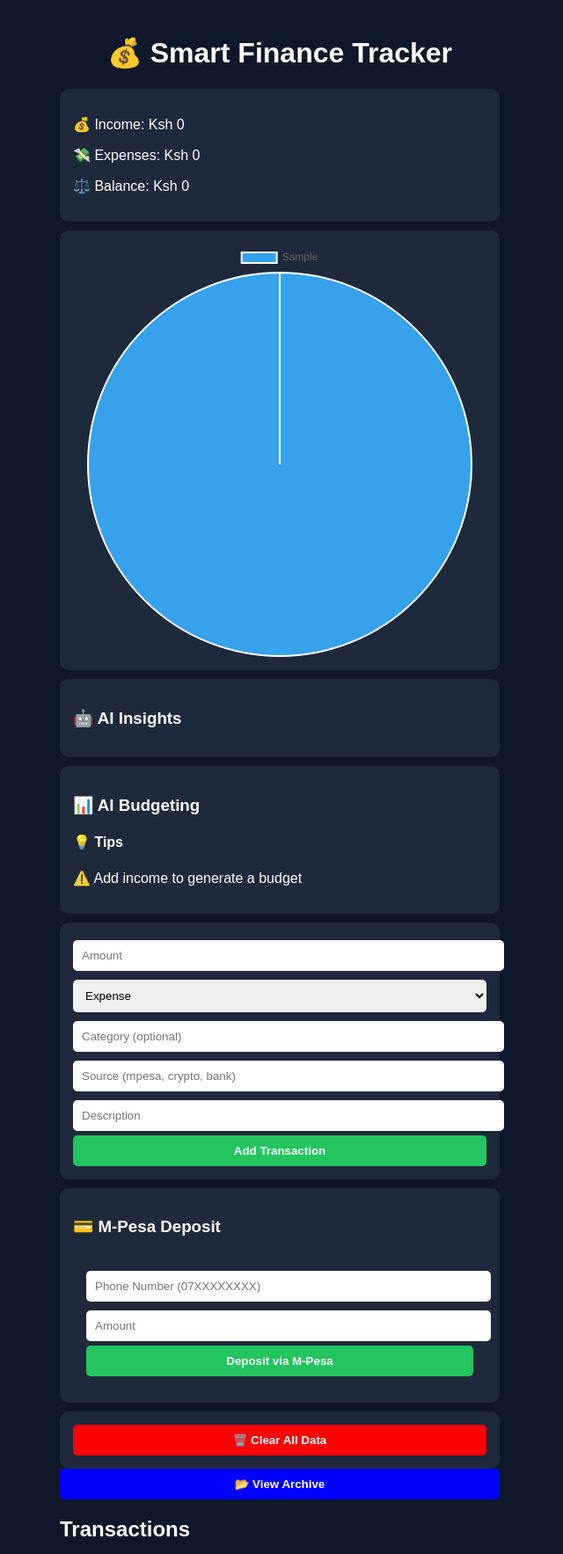
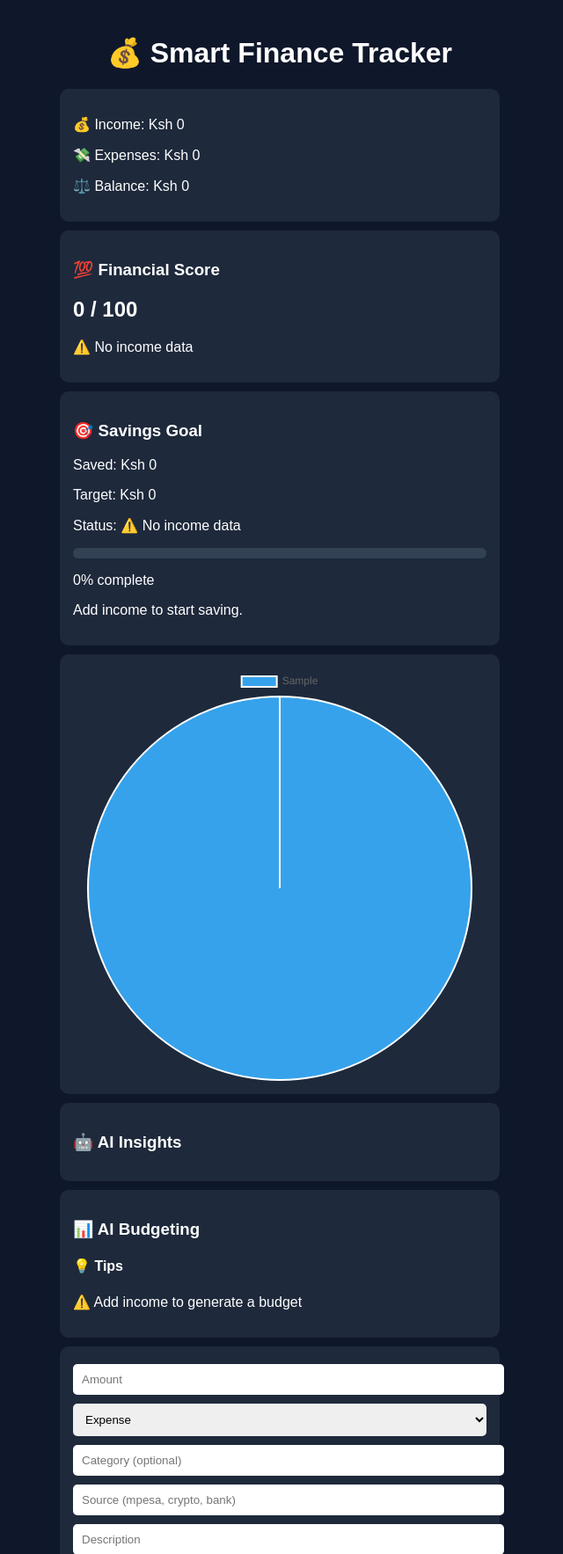
Before and after one commit to geoffreydev23/fintech-app, a Flask app: page / in a window 1280 px wide. Shown: the top 1767 px of the page at 88% size, without its empty margins (322-962 px from the left). Run offline with Flask 3, Linux system fonts and the light colour scheme; a user stored in the database is signed in; tables that the repository leaves empty hold one stand-in row (values such as "Sample post").

Commit message:
Added AI budgeting, financial score system, and savings goals tracker

```diff
--- a/app.py
+++ b/app.py
@@ -92,13 +92,12 @@ def generate_budget(category_data, income, expenses):
 
     return budget, tips
 
-# 💯 FINANCIAL SCORE (NEW)
+# 💯 FINANCIAL SCORE
 def calculate_financial_score(income, expenses):
     if income == 0:
         return 0, "⚠️ No income data"
 
     score = 50
-
     ratio = expenses / income
 
     if ratio < 0.5:
@@ -132,6 +131,52 @@ def calculate_financial_score(income, expenses):
         status = "🚨 Poor"
 
     return score, status
+
+# 🎯 SAVINGS GOAL SYSTEM (NEW)
+def generate_savings_goal(income, expenses):
+    savings = income - expenses
+
+    if income == 0:
+        return {
+            "status": "⚠️ No income data",
+            "saved": 0,
+            "target": 0,
+            "progress": 0,
+            "message": "Add income to start saving."
+        }
+
+    target = income * 0.2
+
+    if savings <= 0:
+        return {
+            "status": "❌ No savings",
+            "saved": 0,
+            "target": round(target, 2),
+            "progress": 0,
+            "message": "Try reducing expenses to start saving."
+        }
+
+    progress = (savings / target) * 100 if target > 0 else 0
+    progress = min(progress, 100)
+
+    if progress >= 100:
+        status = "🎉 Goal Achieved"
+        message = "Excellent! Consider investing your extra savings."
+    elif progress >= 50:
+        status = "👍 Good Progress"
+        message = "You're halfway there. Keep going!"
+    else:
+        status = "⚠️ Needs Improvement"
+        remaining = target - savings
+        message = f"Save Ksh {round(remaining, 2)} more to reach your goal."
+
+    return {
+        "status": status,
+        "saved": round(savings, 2),
+        "target": round(target, 2),
+        "progress": round(progress, 2),
+        "message": message
+    }
 
 # 🗄️ INIT DB
 def init_db():
@@ -262,8 +307,10 @@ def index():
 
     budget_data, budget_tips = generate_budget(category_data, income, expenses)
 
-    # ✅ NEW SCORE
     score, score_status = calculate_financial_score(income, expenses)
+
+    # 🎯 NEW SAVINGS GOAL
+    savings_goal = generate_savings_goal(income, expenses)
 
     return render_template(
         'index.html',
@@ -277,105 +324,9 @@ def index():
         budget_data=budget_data,
         budget_tips=budget_tips,
         score=score,
-        score_status=score_status
+        score_status=score_status,
+        savings_goal=savings_goal
     )
-
-# 💳 M-PESA
-@app.route('/mpesa', methods=['POST'])
-def mpesa():
-    if 'user_id' not in session:
-        return redirect('/login')
-
-    amount = request.form['amount']
-    phone = request.form['phone']
-
-    conn = sqlite3.connect(db_path)
-    conn.execute(
-        "INSERT INTO transactions (user_id, amount, type, category, source, description) VALUES (?, ?, ?, ?, ?, ?)",
-        (session['user_id'], amount, "income", "M-Pesa", "mpesa", "M-Pesa Deposit")
-    )
-    conn.commit()
-    conn.close()
-
-    return redirect('/?success=mpesa')
-
-# 🗑️ CLEAR
-@app.route('/clear', methods=['POST'])
-def clear_data():
-    if 'user_id' not in session:
-        return redirect('/login')
-
-    conn = sqlite3.connect(db_path)
-
-    conn.execute('''
-        INSERT INTO archived_transactions (user_id, amount, type, category, source, description)
-        SELECT user_id, amount, type, category, source, description
-        FROM transactions WHERE user_id=?
-    ''', (session['user_id'],))
-
-    conn.execute("DELETE FROM transactions WHERE user_id=?", (session['user_id'],))
-
-    conn.commit()
-    conn.close()
-
-    return redirect('/?success=cleared')
-
-# 📂 ARCHIVE
-@app.route('/archive')
-def archive():
-    if 'user_id' not in session:
-        return redirect('/login')
-
-    conn = sqlite3.connect(db_path)
-    archived = conn.execute(
-        "SELECT * FROM archived_transactions WHERE user_id=?",
-        (session['user_id'],)
-    ).fetchall()
-    conn.close()
-
-    return render_template('archive.html', archived=archived)
-
-# 🤖 CHAT (UNCHANGED)
-@app.route('/chat', methods=['POST'])
-def chat():
-    if 'user_id' not in session:
-        return redirect('/login')
-
-    user_message = request.form['message'].lower()
-
-    conn = sqlite3.connect(db_path)
-    transactions = conn.execute(
-        "SELECT * FROM transactions WHERE user_id=?",
-        (session['user_id'],)
-    ).fetchall()
-    conn.close()
-
-    income = sum(t[2] for t in transactions if t[3] == "income")
-    expenses = sum(t[2] for t in transactions if t[3] == "expense")
-    balance = income - expenses
-
-    def fallback_ai(msg):
-        if "balance" in msg:
-            return f"💰 Your current balance is Ksh {balance}"
-        elif "income" in msg:
-            return f"📈 Your total income is Ksh {income}"
-        elif "expense" in msg:
-            return f"💸 Your total expenses are Ksh {expenses}"
-        else:
-            return "🤖 Ask about your finances."
-
-    try:
-        response = client.chat.completions.create(
-            model="gpt-4o-mini",
-            messages=[
-                {"role": "system", "content": "You are a finance assistant"},
-                {"role": "user", "content": user_message}
-            ]
-        )
-        return response.choices[0].message.content
-    except Exception as e:
-        print("CHAT ERROR:", e)
-        return fallback_ai(user_message)
 
 # ▶️ RUN
 if __name__ == "__main__":
--- a/templates/index.html
+++ b/templates/index.html
@@ -68,7 +68,22 @@
             margin-top: 10px;
         }
 
-        /* 🤖 Chat UI Upgrade */
+        /* 🎯 Progress Bar */
+        .progress-bar {
+            background: #334155;
+            border-radius: 10px;
+            overflow: hidden;
+            height: 12px;
+            margin-top: 5px;
+        }
+
+        .progress-fill {
+            height: 100%;
+            background: #22c55e;
+            width: {{ savings_goal.progress }}%;
+        }
+
+        /* 🤖 Chat UI */
         .chat-user {
             background: #22c55e;
             padding: 8px;
@@ -112,6 +127,30 @@
         <p>⚖️ Balance: Ksh {{balance}}</p>
     </div>
 
+    <!-- 💯 FINANCIAL SCORE -->
+    <div class="summary">
+        <h3>💯 Financial Score</h3>
+        <h2>{{score}} / 100</h2>
+        <p>{{score_status}}</p>
+    </div>
+
+    <!-- 🎯 SAVINGS GOAL -->
+    <div class="summary">
+        <h3>🎯 Savings Goal</h3>
+
+        <p>Saved: Ksh {{savings_goal.saved}}</p>
+        <p>Target: Ksh {{savings_goal.target}}</p>
+        <p>Status: {{savings_goal.status}}</p>
+
+        <!-- Progress Bar -->
+        <div class="progress-bar">
+            <div class="progress-fill"></div>
+        </div>
+
+        <p>{{savings_goal.progress}}% complete</p>
+        <p>{{savings_goal.message}}</p>
+    </div>
+
     <!-- 📊 CHART -->
     <div class="chart-container">
         <canvas id="myChart"></canvas>
@@ -125,7 +164,7 @@
         {% endfor %}
     </div>
 
-    <!-- 💰 AI BUDGETING (NEW) -->
+    <!-- 💰 AI BUDGETING -->
     <div class="summary">
         <h3>📊 AI Budgeting</h3>
 
@@ -155,7 +194,6 @@
         <input name="source" placeholder="Source (mpesa, crypto, bank)">
         <input name="description" placeholder="Description">
 
-        <!-- ✅ LOADING BUTTON -->
         <button type="submit" onclick="showLoading(this)">Add Transaction</button>
     </form>
 
@@ -167,7 +205,6 @@
             <input name="phone" placeholder="Phone Number (07XXXXXXXX)" required>
             <input name="amount" placeholder="Amount" required>
 
-            <!-- ✅ LOADING BUTTON -->
             <button type="submit" onclick="showLoading(this)">Deposit via M-Pesa</button>
         </form>
     </div>
```
